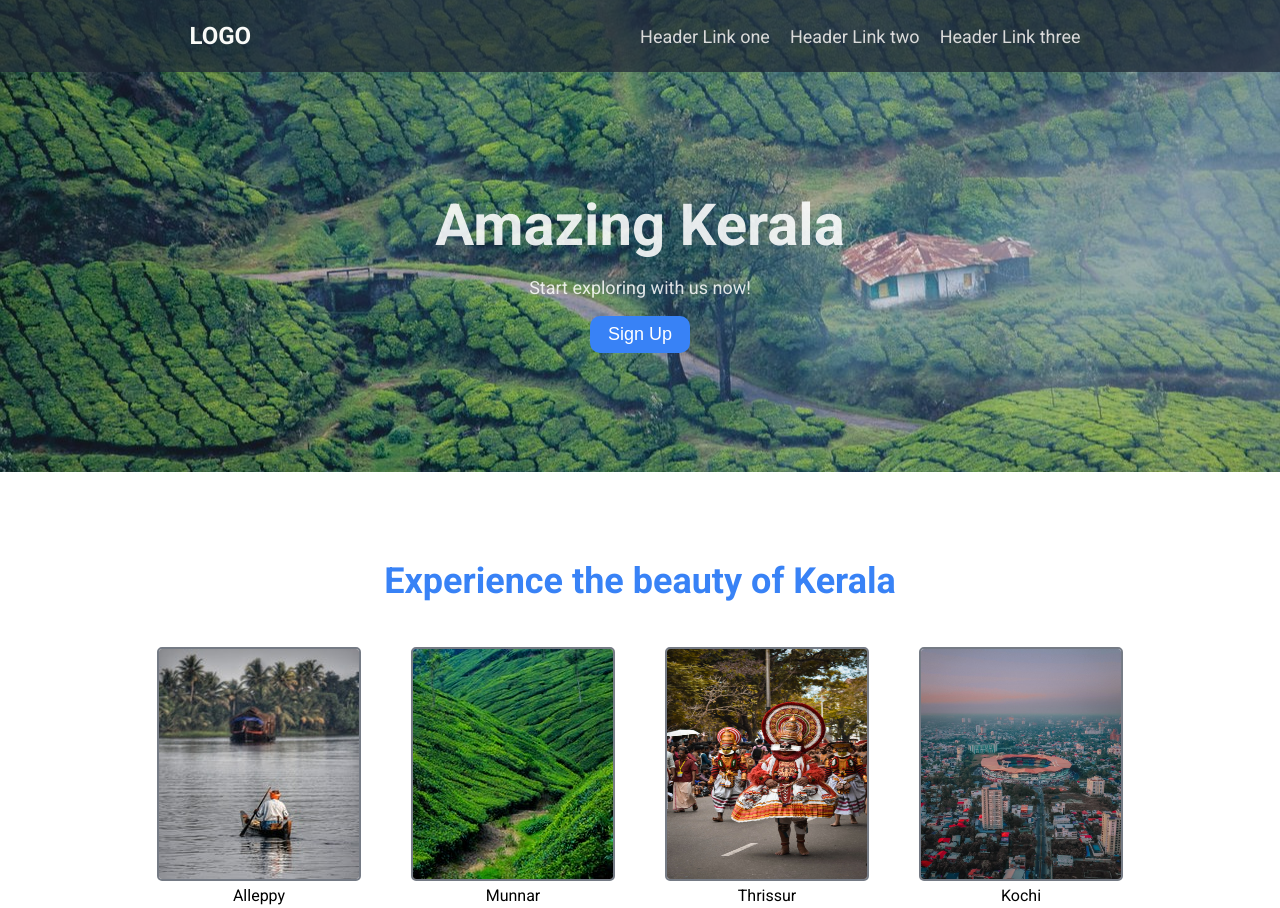
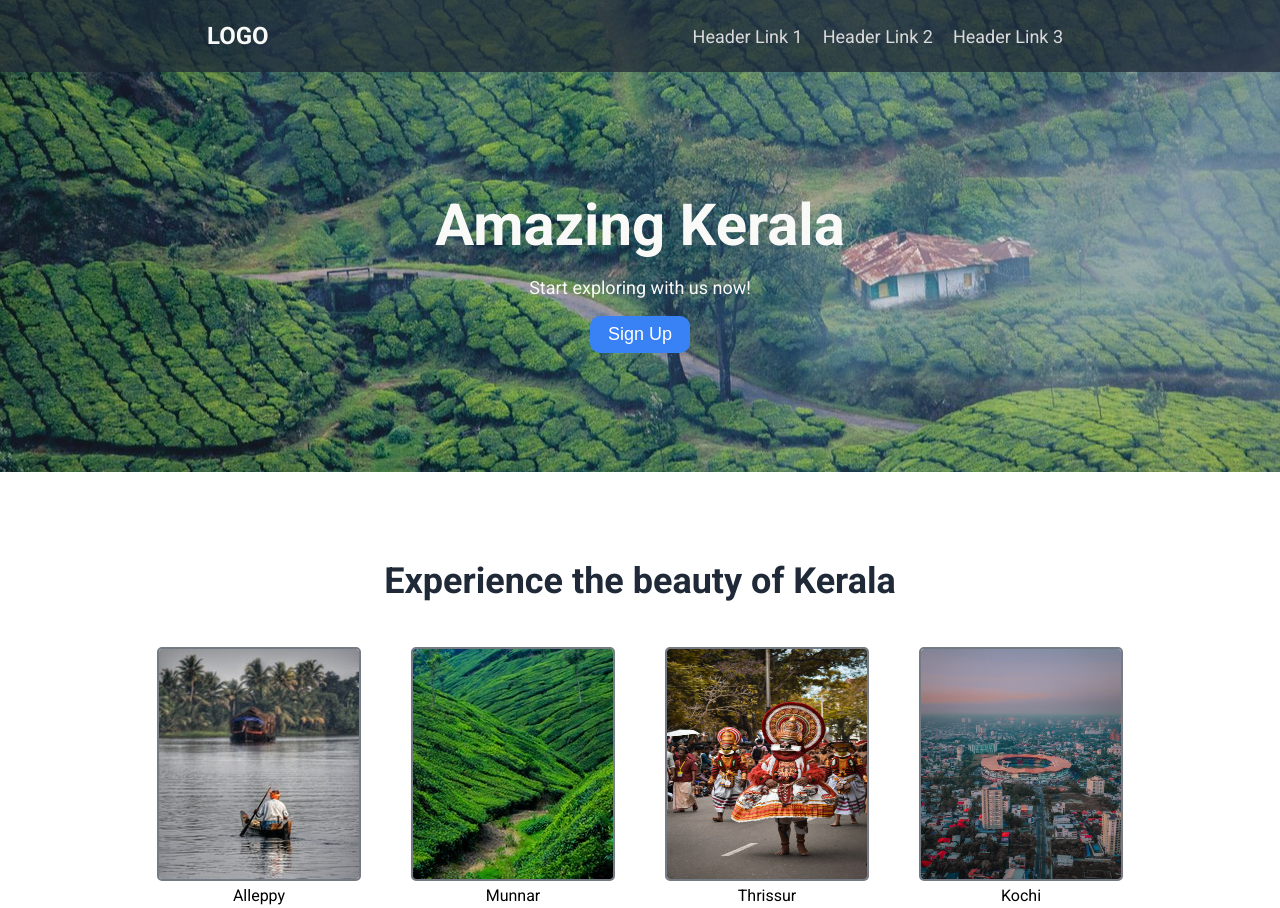
Before and after one commit to praveenjm2000/landing-page, a plain HTML site: page index.html in a window 1280 px wide. Shown: the top 908 px of the page. Drawn offline with Linux system fonts and the light colour scheme.

Commit message:
visual updates

```diff
--- a/index.html
+++ b/index.html
@@ -12,9 +12,9 @@
         <div class="header">
             <div class="logo">LOGO</div>
             <ul class="header-links">
-                <li><a href="">Header Link one</a></li>
-                <li><a href="">Header Link two</a></li>
-                <li><a href="">Header Link three</a></li>
+                <li><a href="">Header Link 1</a></li>
+                <li><a href="">Header Link 2</a></li>
+                <li><a href="">Header Link 3</a></li>
             </ul>
         </div>
         <div class="herohead block">
--- a/style.css
+++ b/style.css
@@ -69,12 +69,12 @@ a:hover {
 }
 .hero1 {
     font-size: 58px;
-    color: #ffffffe1;
+    color: #F9FAF8;
     font-weight: 700;
 }
 
 P {
-    color: #ffffffd8;
+    color: #F9FAF8;
     font-size: 18px;
     font-weight: 400;
 }
@@ -94,7 +94,8 @@ button {
     font-size: 36px;
     font-weight: 700;
     padding: 20px;
-    color: #3882F6;
+    color: #1F2937;
+    ;
 }
 
 .card, .rinfo {
```
